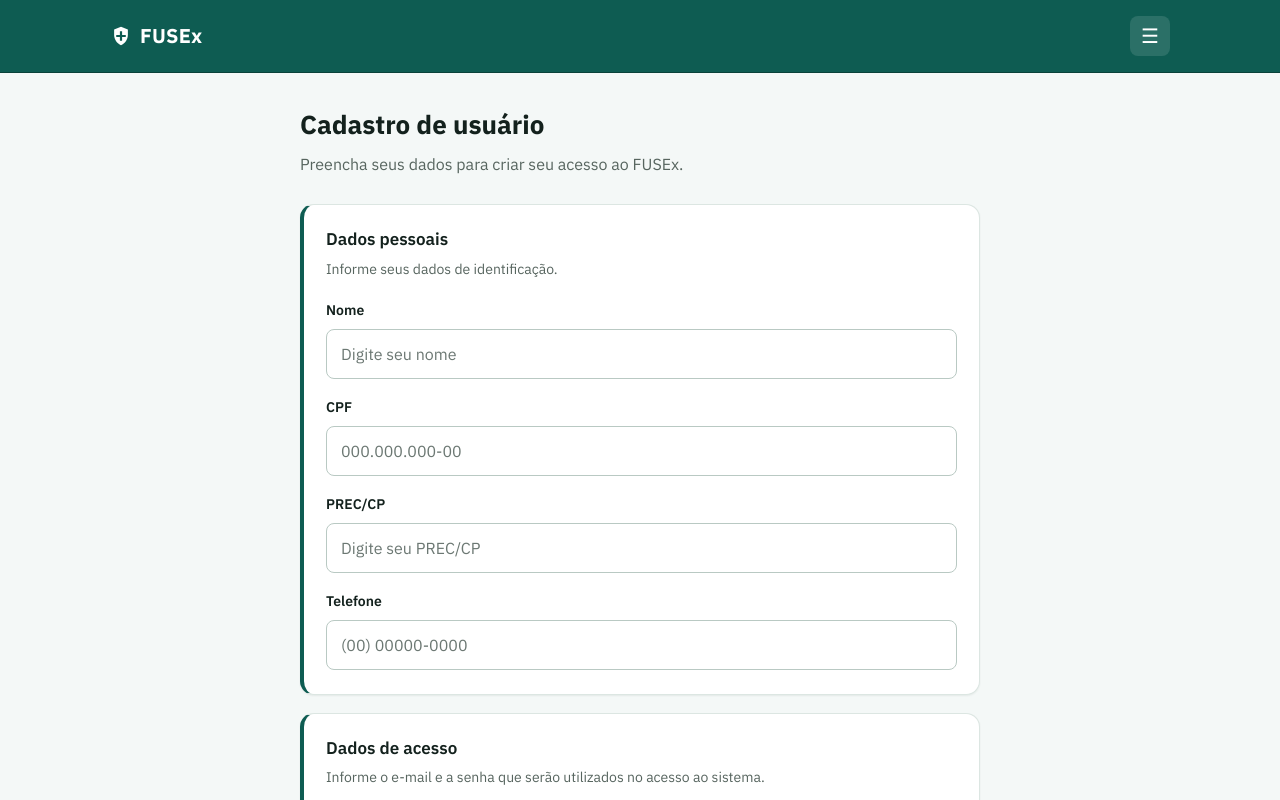
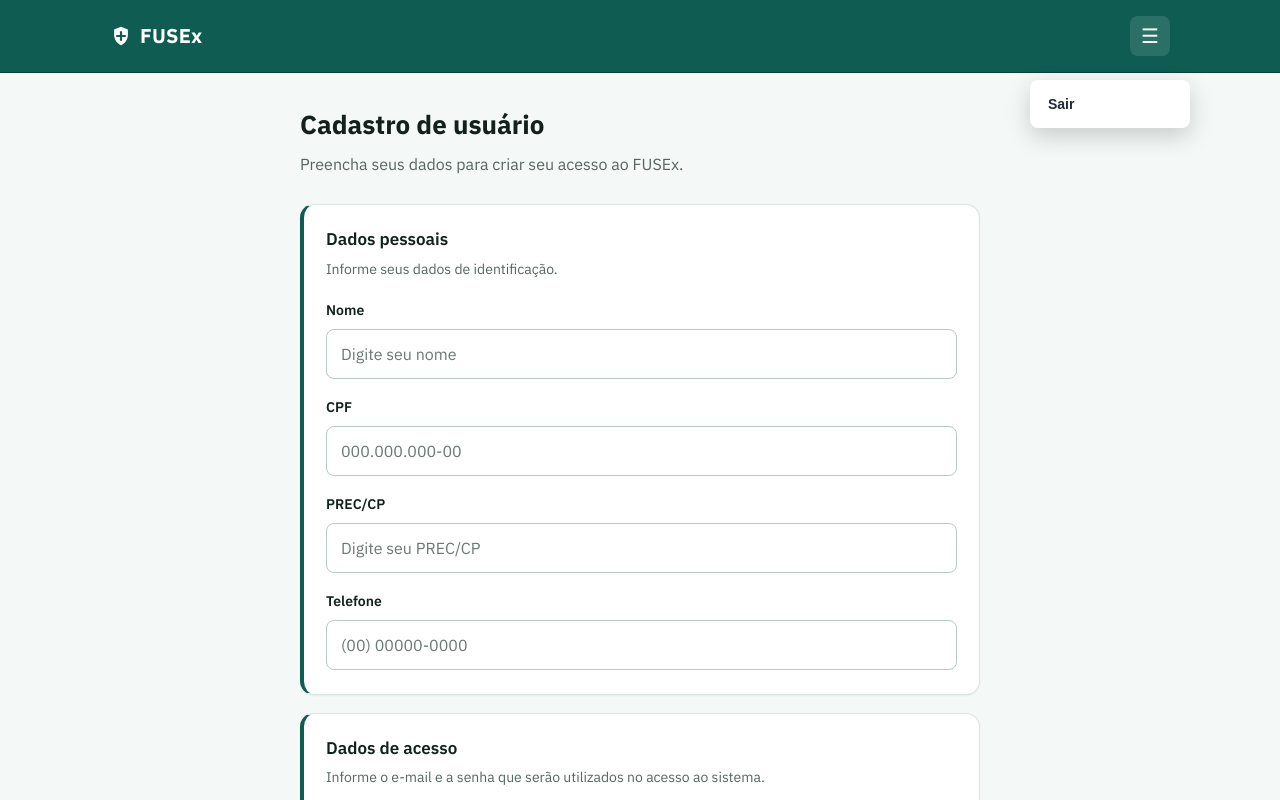
Before and after one commit to projetos-BD-fatec/API-3-Semestre-frontend, a plain HTML site: page pages/cadastro-usuario.html in a window 1280 px wide. Both pictures are taken after a click on the button "Abrir menu". Shown: the top 800 px of the page. Drawn offline with Linux system fonts and the light colour scheme.

Commit message:
feat/botao_menu

```diff
--- a/css/style.css
+++ b/css/style.css
@@ -1421,3 +1421,41 @@ a.request-card:has(.request-status.negada) {
         flex-direction: column;
     }
 }
+
+/* ===============================
+   MENU DROPDOWN
+================================ */
+
+.menu-dropdown {
+    position: absolute;
+    top: calc(100% + 8px);
+    right: 0;
+    min-width: 160px;
+    background: #FFFFFF;
+    border-radius: var(--radius-sm);
+    box-shadow: 0 8px 24px rgba(0, 0, 0, 0.18);
+    padding: 6px;
+    z-index: 1000;
+}
+
+.menu-dropdown[hidden] {
+    display: none;
+}
+
+.menu-dropdown-item {
+    display: block;
+    width: 100%;
+    border: none;
+    background: transparent;
+    text-align: left;
+    padding: 10px 12px;
+    font-size: 14px;
+    font-weight: 600;
+    color: #1F2937;
+    border-radius: var(--radius-sm);
+    cursor: pointer;
+}
+
+.menu-dropdown-item:hover {
+    background: #F3F4F6;
+}
--- /dev/null
+++ b/js/menu.js
@@ -0,0 +1,63 @@
+/* ===============================
+   MENU (botão ☰) + SAIR
+================================ */
+
+(function () {
+
+    const botaoMenu = document.querySelector(".menu-button");
+
+    if (!botaoMenu) {
+        return;
+    }
+
+    /* index.html está na raiz; as demais páginas estão em /pages */
+    const estaEmPages = window.location.pathname.includes("/pages/");
+    const URL_LOGIN = estaEmPages ? "login-ocs.html" : "pages/login-ocs.html";
+
+    botaoMenu.setAttribute("type", "button");
+    botaoMenu.setAttribute("aria-haspopup", "true");
+    botaoMenu.setAttribute("aria-expanded", "false");
+
+    /* Cria o dropdown */
+    const dropdown = document.createElement("div");
+    dropdown.className = "menu-dropdown";
+    dropdown.hidden = true;
+    dropdown.innerHTML =
+        '<button type="button" class="menu-dropdown-item" id="btnSair">Sair</button>';
+
+    botaoMenu.parentElement.style.position = "relative";
+    botaoMenu.insertAdjacentElement("afterend", dropdown);
+
+    function abrirFechar(abrir) {
+        dropdown.hidden = !abrir;
+        botaoMenu.setAttribute("aria-expanded", String(abrir));
+    }
+
+    botaoMenu.addEventListener("click", function (event) {
+        event.stopPropagation();
+        abrirFechar(dropdown.hidden);
+    });
+
+    document.addEventListener("click", function () {
+        abrirFechar(false);
+    });
+
+    document.addEventListener("keydown", function (event) {
+        if (event.key === "Escape") {
+            abrirFechar(false);
+        }
+    });
+
+    dropdown.addEventListener("click", function (event) {
+        event.stopPropagation();
+    });
+
+    /* Sair: limpa sessão e volta para o login */
+    document.getElementById("btnSair").addEventListener("click", function () {
+        localStorage.removeItem("sessaoOcs");
+        localStorage.removeItem("token");
+        sessionStorage.clear();
+        window.location.href = URL_LOGIN;
+    });
+
+})();
--- a/pages/cadastro-usuario.html
+++ b/pages/cadastro-usuario.html
@@ -208,6 +208,7 @@
 </main>
 
 
+<script src="../js/menu.js"></script>
 <script src="../js/cadastro-usuario.js"></script>
 
 </body>
```
Also changed, not shown: index.html (+2 -0 lines), pages/index.html (added, +81 -0 lines).
